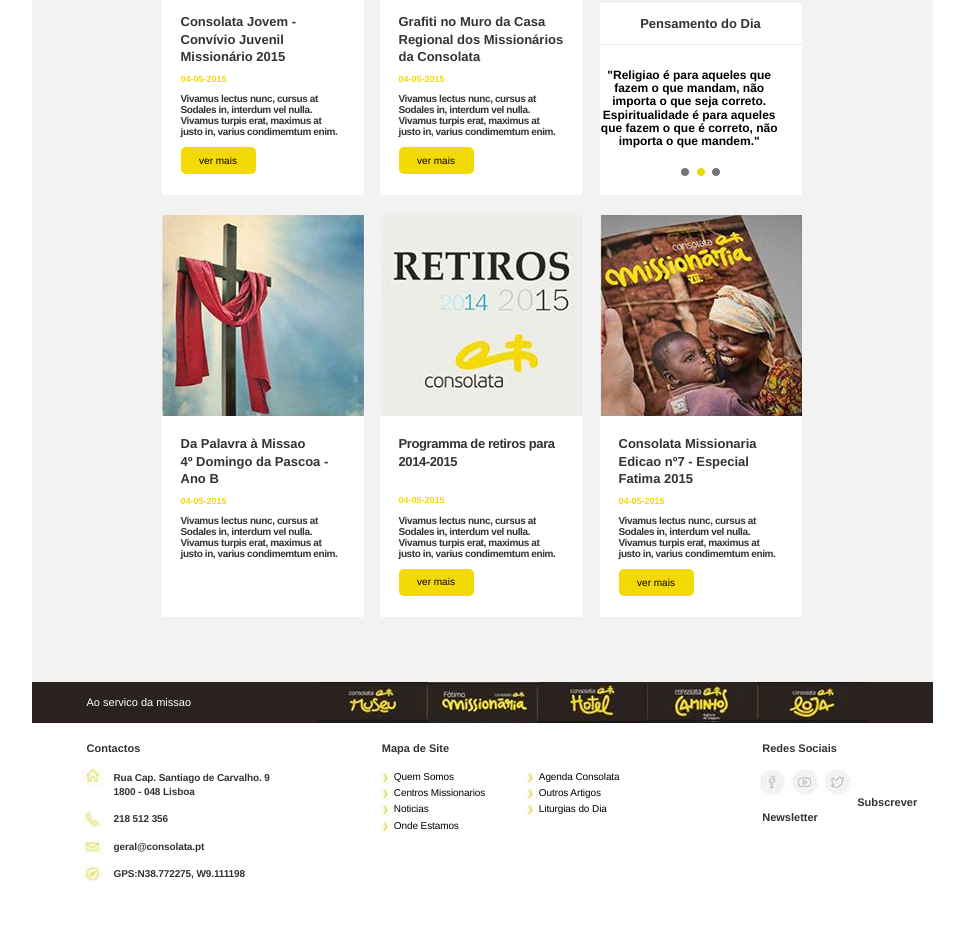
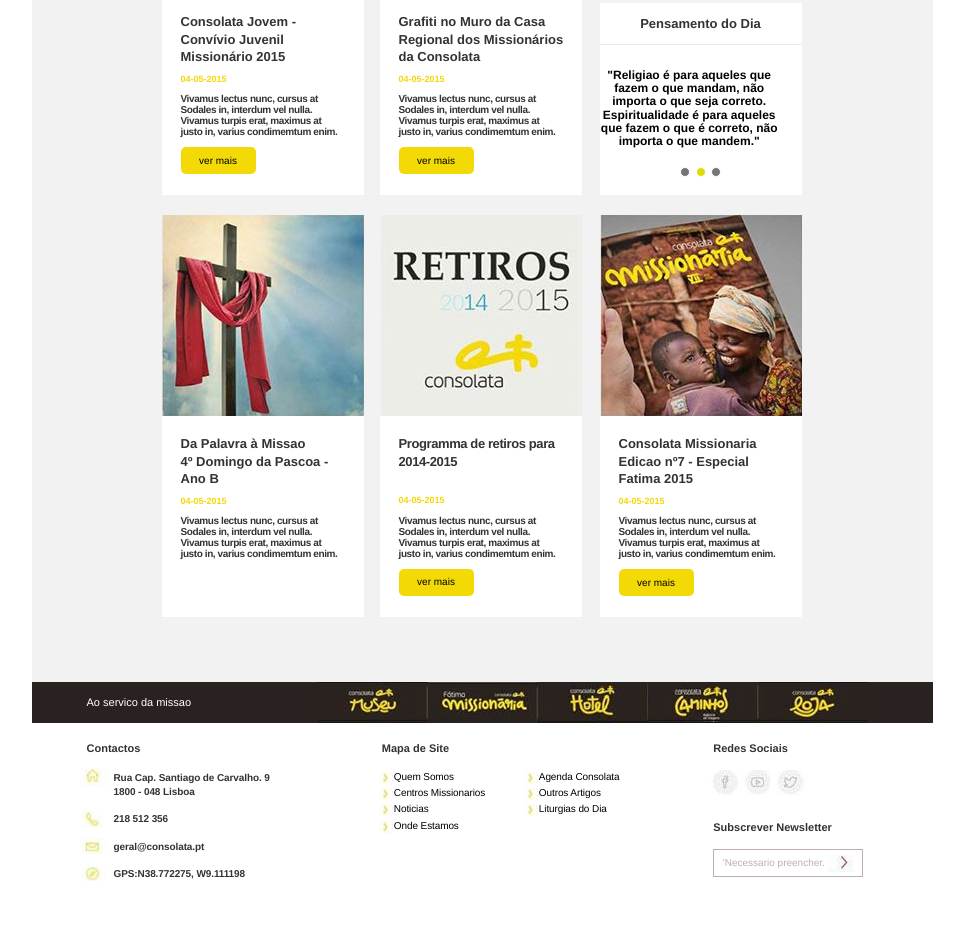
Before and after one commit to lehung151292/euro, a plain HTML site: page index.html in a window 1280 px wide. Shown: the part 588-1525 px from the top of the page, without its empty margins (158-1122 px from the left). Drawn offline with Linux system fonts and the light colour scheme.

Commit message:
finish section 3

```diff
--- a/css/mycss.css
+++ b/css/mycss.css
@@ -194,13 +194,34 @@
 	text-decoration: none;
 	font-weight: bold;
 }
+.ul2{
+	padding-left: 1px;
+}
 .contact .ul2 ul {
 	padding: 0;
 	margin: 0;
 	list-style-type: none;
-	margin-left: 33px;
+	margin-left: 0px;
 }
 .contact .ul2 li {
 	float: left;
 	padding-left: 0;
 }
+.button3 {
+	height: 28px;
+	width: 150px;
+	border: solid 1px #bdaeb1;
+	color: #bdaeb1;
+	background-color: white;
+	font-size: 10px;
+	margin-top: 14px;
+	margin-left: 5px;
+}
+.button3:hover, .button3:focus, .button3:active, .button3:visited{
+	opacity: 0.7;
+	color:#BB6878;
+	border: solid 1px #BB6878 !important;
+}
+.contact .ul2 span {
+	padding-left: 5px;
+}
--- a/index.html
+++ b/index.html
@@ -259,8 +259,8 @@
 					<li><a href="https://www.twitter.com/" target="_blank"><img src="images/social3.jpg"></a></li>
 				</ul>
 				<br>
-				<span>Subscrever Newsletter</span>
-
+				<span style="margin-top:25px;">Subscrever Newsletter</span>
+				<button type="button" class="button3" onclick="window.location.href='http://www.google.com/'" value="Go to Google">'Necessario preencher. <img src="images/arrow.jpg"></button>
 			</div>
 		</div>
 	</section>
```
